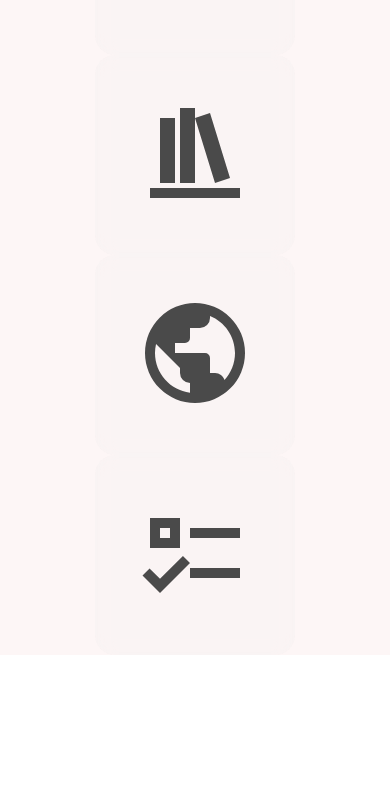
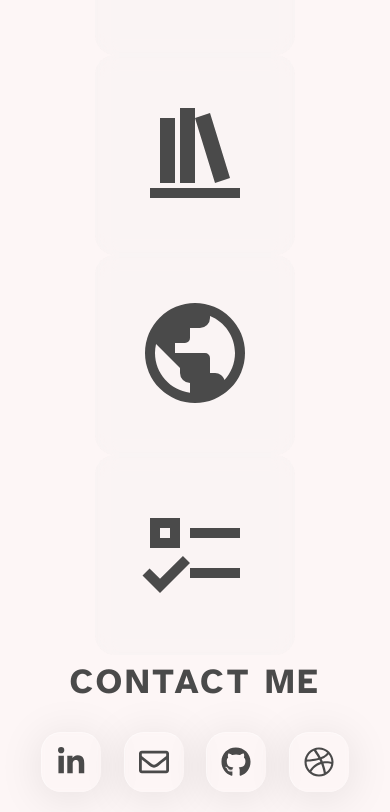
Before and after one commit to olulesi/portfolio, a React (Create React App) app: page /aboutMe in a window 390 px wide. Shown: the part 853-1665 px from the top of the page. Before the commit the page ends 1508 px from the top, so only its background shows below. Built offline with nearby package versions, Linux system fonts and the light colour scheme; a web font is replaced by a local one.

Commit message:
all pages done but with no animations and about me needs a bit more

```diff
--- a/src/App.js
+++ b/src/App.js
@@ -8,6 +8,7 @@ import Projects from './components/Projects'
 import ProjectShow from './components/ProjectShow'
 import Experience from './components/Experience'
 import AboutMe from './components/AboutMe'
+import Footer from './components/Footer'
 
 function App() {
 
@@ -23,6 +24,7 @@ function App() {
         <Route exact path="/experience" component={Experience} />
         <Route exact path="/aboutMe" component={AboutMe} />
       </Switch>
+      <Footer/>
     </BrowserRouter>
     </>
   )
--- a/src/components/Experience.js
+++ b/src/components/Experience.js
@@ -28,10 +28,27 @@ function Experience() {
       <Nav />
       <section className="experience-wrapper">
         <Swiper
+          breakpoints={{
+
+            640: {
+              width: 640,
+              slidesPerView: 1,
+            },
+
+            768: {
+              width: 768,
+              slidesPerView: 1,
+            },
+
+            1024: {
+              width: 1000,
+              slidesPerView: 2,
+            }
+          }}
           style={{ width: '100%', padding: '50px 0', display: 'flex', justifyContent: 'center' }}
           spaceBetween={50}
           centeredSlides={true}
-          slidesPerView={2}
+          // slidesPerView={2}
           effect="coverflow"
           pagination={{ clickable: true }}
           grabCursor={true}
--- a/src/components/Footer.js
+++ b/src/components/Footer.js
@@ -0,0 +1,47 @@
+import React from 'react'
+
+import { FontAwesomeIcon } from '@fortawesome/react-fontawesome'
+import { faLinkedinIn, faDribbble, faGithub } from '@fortawesome/free-brands-svg-icons'
+import { faEnvelope } from '@fortawesome/free-regular-svg-icons'
+
+function Home() {
+
+  return (
+
+    <>
+      <section className="contact-wrapper">
+        <div className="contact-title">
+          <h4>Contact Me</h4>
+        </div>
+        <div className="contact-content">
+            <a href="https://www.linkedin.com/in/oluwatobi-lesi/" >
+              <div className="contact-social">
+                <FontAwesomeIcon className="social" icon={faLinkedinIn} />
+              </div>
+            </a>
+            <a href="mailto: ebunlesi99@gmail.com" >
+              <div className="contact-social">
+                <FontAwesomeIcon className="social" icon={faEnvelope} />
+              </div>
+            </a>
+            <a href="https://github.com/olulesi" >
+              <div className="contact-social">
+                <FontAwesomeIcon className="social" icon={faGithub} />
+              </div>
+            </a>
+            <a href="https://dribbble.com/olu_lesi" >
+              <div className="contact-social">
+                <FontAwesomeIcon className="social" icon={faDribbble} />
+              </div>
+            </a>
+          </div>
+        {/* <div className="footer-content">
+          <p>Built by Tobi Lesi using React.</p>
+        </div>  */}
+      </section>
+    </>
+  )
+
+
+}
+export default Home
--- a/src/styles/_aboutMe.scss
+++ b/src/styles/_aboutMe.scss
@@ -210,7 +210,7 @@
 
   .aboutMe-wrapper{
     width: 100%;
-    margin: 0 auto;
+    margin: 0 auto 20px;
   }
 
   .aboutMe-content{
--- a/src/styles/_experience.scss
+++ b/src/styles/_experience.scss
@@ -4,6 +4,7 @@
   justify-content: center;
   align-items: center;
   overflow: hidden;
+  margin-bottom: 40px;
 }
 
 .swiper-container{
@@ -75,3 +76,29 @@
     }
   }
 }
+
+@media (max-width: 699px){
+
+  .experience-card{
+    padding: 20px 35px 20px;
+
+    .experience-content{
+      font-size: 14px;
+      div{
+        margin-bottom: 20px;
+      }
+      li{
+        margin-bottom: 5px;
+      }
+    }
+  }
+
+  .experience-title{
+    margin-bottom: 5px;
+    h3{
+      margin: 0;
+      font-size: 17px;
+    }
+  }
+
+}
--- /dev/null
+++ b/src/styles/_footer.scss
@@ -0,0 +1,128 @@
+// CONTACT OVERLAY AND FOOTER
+
+.contact-title{
+  font-size: 25px;
+  width: 100%;
+  display: flex;
+  justify-content: center;
+  text-transform: uppercase;
+  margin-top: -10px;
+  margin-bottom: 30px;
+  h4{
+    margin: 0;
+    font-family: Atkinson-Hyperlegible-Bold-102;
+    font-size: 35px;
+    letter-spacing: 0.08em;
+  }
+}
+
+.footer-content{
+  width: 100%;
+  display: flex;
+  justify-content: center;
+}
+
+.contact-wrapper{
+  // height: 50vh;
+  // margin: 30px 0;
+  display: flex;
+  flex-direction: column;
+  width: 100%;
+  // background-color: #787586;
+  color:#4a4a4a;
+  padding-bottom: 20px;
+  // margin-top: -150px;
+}
+
+
+
+
+
+.contact-social{
+  width: 75px;
+  height: 75px;
+  background: transparent;
+  border-radius: 20px;
+  border: 1px solid rgba(255,255,255,0.4);
+  border-right: 1px solid rgba(255,255,255,0.2);
+  border-bottom: 1px solid rgba(255,255,255,0.2);
+  box-shadow: 0 5px 45px rgba(0,0,0,0.1);
+  backdrop-filter: blur(2px);
+  display: flex;
+  align-items: center;
+  justify-content: center;
+  flex-wrap: wrap;
+  transition: 0.5s;
+  overflow: hidden;
+}
+
+.contact-social:hover{
+  transform: translateY(-20px);
+}
+
+.contact-social::before{
+  content: '';
+  position: absolute;
+  top: 0;
+  left: 0;
+  width: 50px;
+  height: 100%;
+  background: rgba(255,255,255,0.5);
+  transform: skewX(45deg) translateX(150px);
+}
+
+.contact-social:hover::before{
+  transform: skewX(45deg) translateX(-150px);
+}
+
+.contact-content{
+  display: flex;
+  justify-content: space-around;
+  margin: 0 auto;
+  width: 600px;
+}
+
+
+.social{
+  font-size: 35px;
+  color: #4a4a4a;
+}
+
+@media only screen and (max-width: 699px){
+
+  .contact-content{
+    display: flex;
+    justify-content: space-around;
+    margin: 0 auto;
+    width: 350px;
+  }
+
+  .social{
+    font-size: 30px;
+    color: #4a4a4a;
+  }
+
+  .contact-social{
+    width: 65px;
+    height: 65px;
+  }
+
+}
+
+@media only screen and (max-width: 654px){
+
+  .contact-content{
+    width: 330px;
+  }
+
+  .social{
+    font-size: 30px;
+    color: #4a4a4a;
+  }
+
+  .contact-social{
+    width: 60px;
+    height: 60px;
+  }
+
+}
--- a/src/styles/_home.scss
+++ b/src/styles/_home.scss
@@ -3,6 +3,10 @@
   background-color:#fdf6f6;
   font-family: Atkinson-Hyperlegible-Regular-102;
   width: 100%;
+}
+
+.homePage-wrapper{
+  padding-top: 65px;
 }
 
 header{
@@ -53,94 +57,10 @@ h3{
   font-family: Atkinson-Hyperlegible-Bold-102;
 }
 
-// CONTACT OVERLAY AND FOOTER
-
-.contact-title{
-  font-size: 30px;
-  width: 90%;
-  margin: 0 auto 50px;
-  display: flex;
-  h4{
-    margin: 0;
-  }
-
-}
-
-.contact-wrapper{
-  // height: 50vh;
-  margin-top: 250px;
-  display: flex;
-  flex-direction: column;
-  width: 100%;
-}
-
-.texture-banner{
-  height: 50vh;
-  position: fixed;
-  width: 100%;
-  background: url('.././images/blackScales.png');
-  background-position: center;
-  background-size: cover;
-  margin-bottom: 0;
-}
-
-
-.contact-social{
-  width: 100px;
-  height: 100px;
-  background: transparent;
-  border-radius: 20px;
-  border: 1px solid rgba(255,255,255,0.4);
-  border-right: 1px solid rgba(255,255,255,0.2);
-  border-bottom: 1px solid rgba(255,255,255,0.2);
-  box-shadow: 0 5px 45px rgba(0,0,0,0.1);
-  backdrop-filter: blur(2px);
-  display: flex;
-  align-items: center;
-  justify-content: center;
-  transition: 0.5s;
-  overflow: hidden;
-}
-
-.contact-social:hover{
-  transform: translateY(-20px);
-}
-
-.contact-social::before{
-  content: '';
-  position: absolute;
-  top: 0;
-  left: 0;
-  width: 50px;
-  height: 100%;
-  background: rgba(255,255,255,0.5);
-  transform: skewX(45deg) translateX(150px);
-}
-
-.contact-social:hover::before{
-  transform: skewX(45deg) translateX(-150px);
-}
-
-.contact-content{
-  display: flex;
-  justify-content: space-around;
-  margin: 0 auto;
-  width: 600px;
-}
-
-
-.social{
-  font-size: 40px;
-  color: #4a4a4a;
-}
-
-
-
-
-
 @media (max-width: 1200px) {
   .homePage-wrapper{
-    min-height: 100vh;
+    // min-height: 100vh;
+    padding-top: 250px;
     display: flex;
     flex-direction: column;
     justify-content: center;
@@ -158,7 +78,8 @@ h3{
 
 @media (max-width: 1000px) {
   .homePage-wrapper{
-    min-height: 100vh;
+    padding-top: 250px;
+    // min-height: 100vh;
     display: flex;
     flex-direction: column;
     justify-content: center;
@@ -175,6 +96,13 @@ h3{
 }
 
 @media only screen and (max-width: 699px){
+  .homePage-wrapper{
+    padding-top: 150px;
+    // min-height: 100vh;
+    display: flex;
+    flex-direction: column;
+    justify-content: center;
+  }
 
   h1{
     font-size: 70px;
--- a/src/styles/_nav.scss
+++ b/src/styles/_nav.scss
@@ -6,9 +6,6 @@ nav{
   width: 100%;
   font-size: 34px;
   font-family: 'B612', sans-serif;
-  // position: fixed;
-
-
 }
 
 .nav-items-desktop{
@@ -25,7 +22,7 @@ nav{
 .divider{
   margin-top: 50px;
   height: 1px;
-  background-color: #4a4a4a;;
+  background-color: #787586;
   width: 80%;
   margin: 50px auto 50px;
 }
--- a/src/styles/_projects.scss
+++ b/src/styles/_projects.scss
@@ -5,7 +5,7 @@
   min-height: 100%;
   width: 100%;
   position: relative;
-
+  margin-bottom: 40px;
 }
 
 .projects-container{
--- a/src/styles/_skills.scss
+++ b/src/styles/_skills.scss
@@ -3,6 +3,7 @@
   width: 100%;
   display: flex;
   justify-content: center;
+  margin-bottom: 60px;
 }
 
 .skills-content{
@@ -61,22 +62,23 @@ h2{
 
   .skills-wrapper{
     position: relative;
-    height: 100vh;
+    // height: 100vh;
   }
 
 
   .skills-content{
-    width: 450px;
-    height: 500px;
+    width: 95%;
+    height: 100%;
+    padding: 2rem 1rem 3rem;
   }
 
 
   .skills{
     .skill{
-    width: 110px;
-    height: 70px;
+    width: 75px;
+    height: 75px;
       .icon{
-      font-size: 40px;
+      font-size: 35px;
       color: #4a4a4a;
       }
     }
--- a/src/styles/main.scss
+++ b/src/styles/main.scss
@@ -7,6 +7,7 @@
 @import '_aboutMe.scss';
 @import '_experience.scss';
 @import '_projects.scss';
+@import '_footer.scss';
 
 
 @import 'swiper/swiper.scss';
```
Also changed, not shown: src/components/Home.js (+0 -31 lines).
